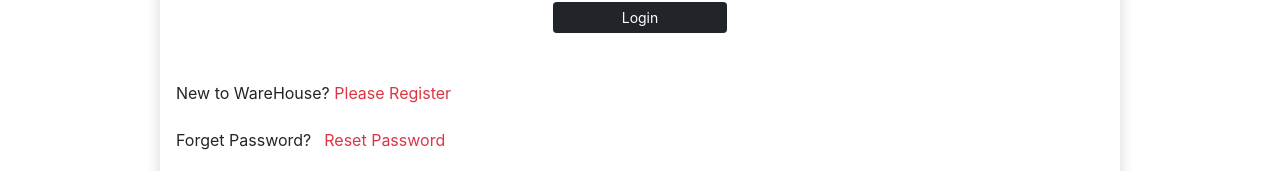
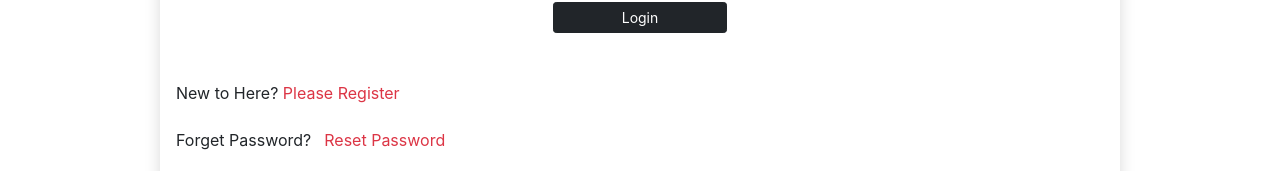
Before and after one commit to shakilsarder/warehouse-management-client-side, a React (Create React App) app: page /login in a window 1280 px wide. Shown: the part 298-469 px from the top of the page. Built offline with nearby package versions, Linux system fonts and the light colour scheme; no server answers.

Commit message:
login file update

```diff
--- a/src/components/Login/Login.js
+++ b/src/components/Login/Login.js
@@ -95,7 +95,7 @@ const Login = () => {
             </Form>
             {errorElement}
 
-            <p>New to WareHouse? <Link to="/register" className='text-danger pe-auto text-decoration-none' onClick={navigateRegister}>Please Register</Link> </p>
+            <p>New to Here? <Link to="/register" className='text-danger pe-auto text-decoration-none' onClick={navigateRegister}>Please Register</Link> </p>
             <p className='d-md-flex align-items-center'>Forget Password? <button className='btn btn-link text-danger pe-auto text-decoration-none' onClick={resetPassword}>Reset Password</button> </p>
 
             <div>
```
